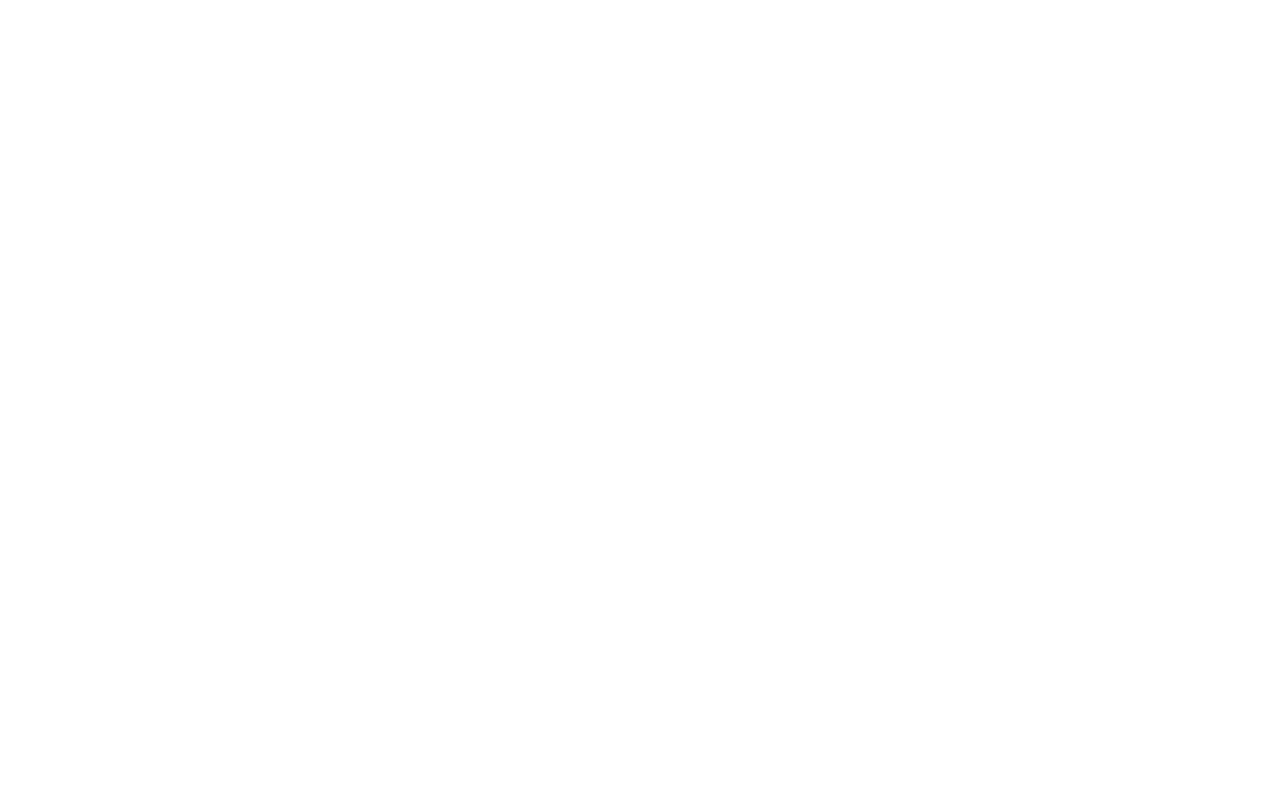
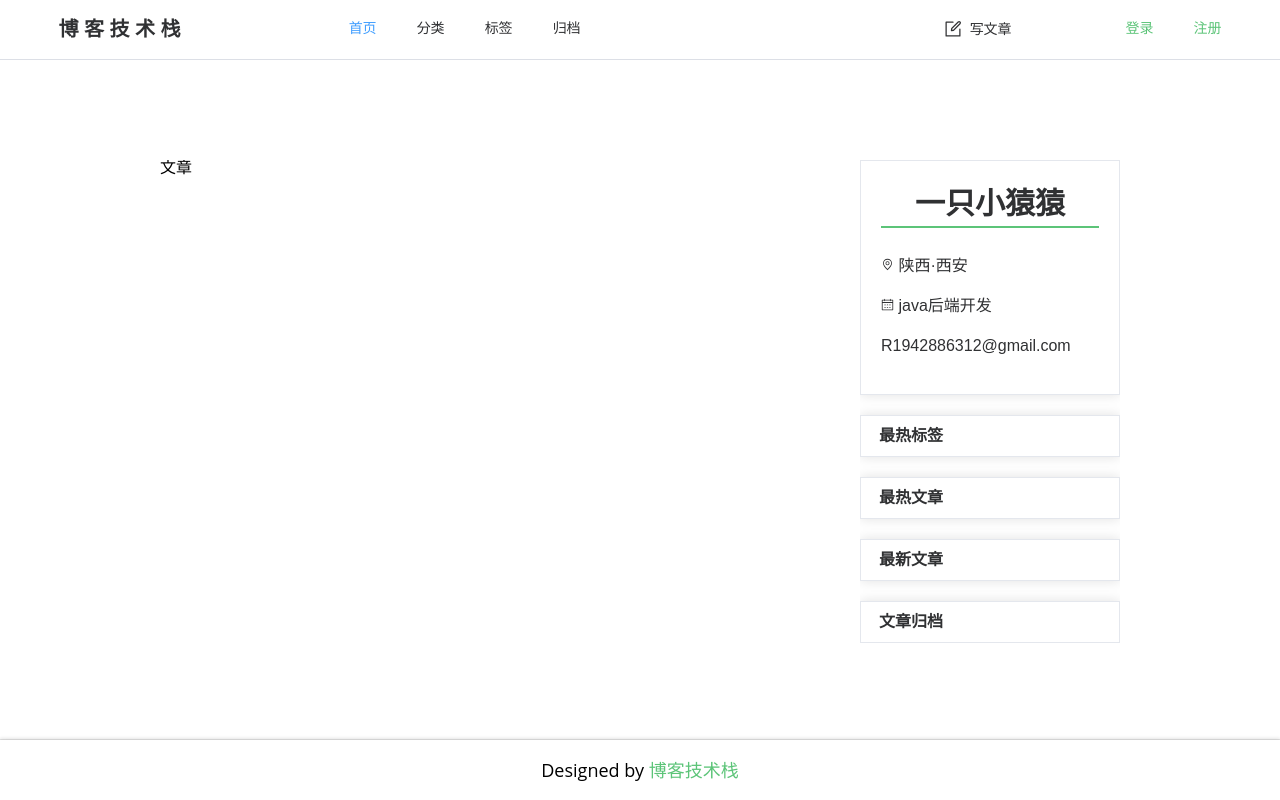
Before and after one commit to hismeyy/my-blog-project, a Vue app in the folder blog-web/: page /index in a window 1280 px wide. Before the commit this address had no page. Built offline with nearby package versions, Linux system fonts and the light colour scheme.

Commit message:
新增首页及首页侧边栏

```diff
--- /dev/null
+++ b/blog-web/src/components/card/CardMe.vue
@@ -0,0 +1,57 @@
+<template>
+  <el-card>
+    <h1 class="me-author-name">一只小猿猿</h1>
+    <div class="me-author-description">
+      <p>
+        <el-icon :size="13">
+          <Location />
+        </el-icon>
+        <i style="line-height: 40px"> 陕西·西安</i>
+      </p>
+      <p>
+        <el-icon :size="13">
+          <Calendar />
+        </el-icon>
+        <i style="line-height: 40px"> java后端开发</i>
+      </p>
+      <p>
+        <i style="line-height: 40px"> R1942886312@gmail.com</i>
+      </p>
+    </div>
+  </el-card>
+
+</template>
+
+<script>
+  export default {
+    name: 'CardMe',
+    data() {
+      return {
+
+      }
+    },
+    methods: {
+
+    }
+  }
+</script>
+
+<style scoped>
+  .me-author-name {
+    text-align: center;
+    font-size: 30px;
+    border-bottom: 2px solid #5cc478;
+    font-weight: bold;
+    margin-bottom: 10px;
+  }
+
+  .me-author-description {
+    padding: 8px 0;
+  }
+
+  .me-author-tool i {
+    cursor: pointer;
+    padding: 4px 10px;
+    font-size: 30px;
+  }
+</style>
--- /dev/null
+++ b/blog-web/src/components/card/SideCard.vue
@@ -0,0 +1,55 @@
+<template>
+  <el-card :body-style="{ padding: '8px 18px' }">
+    <div class="me-category-header">
+      <span>{{cardHeader}}</span>
+    </div>
+
+    <ul class="me-category-list">
+      <li v-for="a in articles"  :style="itemStyle" :key="a.id" class="me-category-item"><a>{{a.title}}</a>
+      </li>
+    </ul>
+  </el-card>
+
+</template>
+
+<script>
+  export default {
+    name: 'SideCard',
+    props: {
+      cardHeader: {
+        type: String,
+        required: true
+      },
+      articles: {
+        type: Array,
+        required: true
+      },
+      itemStyle: Object
+    },
+    data() {
+      return {}
+    },
+    methods: {
+    }
+  }
+</script>
+
+<style scoped>
+  .me-category-header {
+    font-weight: 600;
+  }
+
+  .me-category-list {
+    list-style-type: none;
+  }
+
+  .me-category-item {
+    padding: 4px;
+    font-size: 14px;
+    color: #5FB878;
+  }
+
+  .me-category-item a:hover {
+    text-decoration: underline;
+  }
+</style>
--- a/blog-web/src/components/fooder/BaseFooter.vue
+++ b/blog-web/src/components/fooder/BaseFooter.vue
@@ -43,7 +43,7 @@
 }
 
 .me-login-design-color {
-  color: #6eb25d !important;
+  color: #5cc478 !important;
 }
 
 </style>
--- a/blog-web/src/components/header/BaseHeader.vue
+++ b/blog-web/src/components/header/BaseHeader.vue
@@ -11,13 +11,13 @@
       </el-menu-item>
 
       <div style="margin-left: 10%; display: flex">
-        <el-menu-item index="1">首页</el-menu-item>
-        <el-menu-item index="2">文章分类</el-menu-item>
+        <el-menu-item index="1"><router-link to="/index">首页</router-link></el-menu-item>
+        <el-menu-item index="2">分类</el-menu-item>
         <el-menu-item index="3">标签</el-menu-item>
-        <el-menu-item index="4">文章归档</el-menu-item>
+        <el-menu-item index="4">归档</el-menu-item>
       </div>
 
-      <el-menu-item index="5" style="margin-left: 8%">
+      <el-menu-item index="5" style="margin-left: 25%">
         <el-icon :size="20">
           <Edit />
         </el-icon>
@@ -26,8 +26,8 @@
 
       <div class="flex-grow" />
       <div style="display:flex; margin-right: 3%">
-        <el-menu-item index="6" style="color:#6eb25d;">登录</el-menu-item>
-        <el-menu-item index="7" style="color:#6eb25d;">注册</el-menu-item>
+        <el-menu-item index="6" style="color:#5cc478;">登录</el-menu-item>
+        <el-menu-item index="7" style="color:#5cc478;">注册</el-menu-item>
       </div>
 
     </el-menu>
--- a/blog-web/src/router/index.js
+++ b/blog-web/src/router/index.js
@@ -1,16 +1,28 @@
 import {createRouter, createWebHistory} from 'vue-router'
 import HomePage from "@/views/HomePage.vue";
+import IndexPage from "@/views/IndexPage.vue";
 
 const routes = [
   {
     path: '',
-    redirect: '/home'
+    redirect: '/home',
+  },
+  {
+    path: '/home',
+    redirect: '/index',
   },
   {
     path: '/home',
     name: 'HomePage',
-    component: HomePage
+    component: HomePage,
+    children:[
+      {
+        path: '/index',
+        component: IndexPage
+      }
+    ]
   },
+
 ]
 
 const router = createRouter({
--- a/blog-web/src/views/HomePage.vue
+++ b/blog-web/src/views/HomePage.vue
@@ -1,6 +1,11 @@
 <template>
   <div id="home">
     <base-header/>
+    <el-container>
+
+      <router-view class="me-container"/>
+
+    </el-container>
     <base-footer />
   </div>
 </template>
@@ -18,5 +23,7 @@
 </script>
 
 <style>
-
+.me-container{
+  margin: 100px auto 140px;
+}
 </style>
--- /dev/null
+++ b/blog-web/src/views/IndexPage.vue
@@ -0,0 +1,58 @@
+<template>
+  <div >
+    <el-container>
+
+      <el-main class="me-articles">
+        <article-scroll-page />
+      </el-main>
+
+      <el-aside>
+        <card-me class="me-area"></card-me>
+        <side-card cardHeader="最热标签" :articles="hotArticles"></side-card>
+        <side-card cardHeader="最热文章" :articles="hotArticles"></side-card>
+        <side-card cardHeader="最新文章" :articles="hotArticles"></side-card>
+        <side-card cardHeader="文章归档" :articles="hotArticles"></side-card>
+      </el-aside>
+
+    </el-container>
+  </div>
+</template>
+
+<script>
+  import CardMe from "@/components/card/CardMe.vue";
+  import SideCard from "@/components/card/SideCard.vue";
+  import ArticleScrollPage from "@/views/common/ArticleScrollPage.vue";
+
+  export default {
+    name: 'IndexPage',
+    components: {
+      ArticleScrollPage,
+      SideCard,
+      CardMe
+    }
+  }
+</script>
+
+<style scoped>
+.el-container {
+  width: 960px;
+}
+
+.el-aside {
+  margin-left: 20px;
+  width: 260px;
+}
+
+.el-main {
+  padding: 0;
+  line-height: 16px;
+}
+
+.el-card {
+  border-radius: 0;
+}
+
+.el-card:not(:first-child) {
+  margin-top: 20px;
+}
+</style>
--- /dev/null
+++ b/blog-web/src/views/common/ArticleScrollPage.vue
@@ -0,0 +1,23 @@
+<template>
+  <div>
+    文章
+  </div>
+</template>
+
+<script>
+
+  export default {
+    name: "ArticleScrollPage",
+  }
+</script>
+
+<style scoped>
+  .el-card {
+    border-radius: 0;
+  }
+
+  .el-card:not(:first-child) {
+    margin-top: 10px;
+
+  }
+</style>
```
